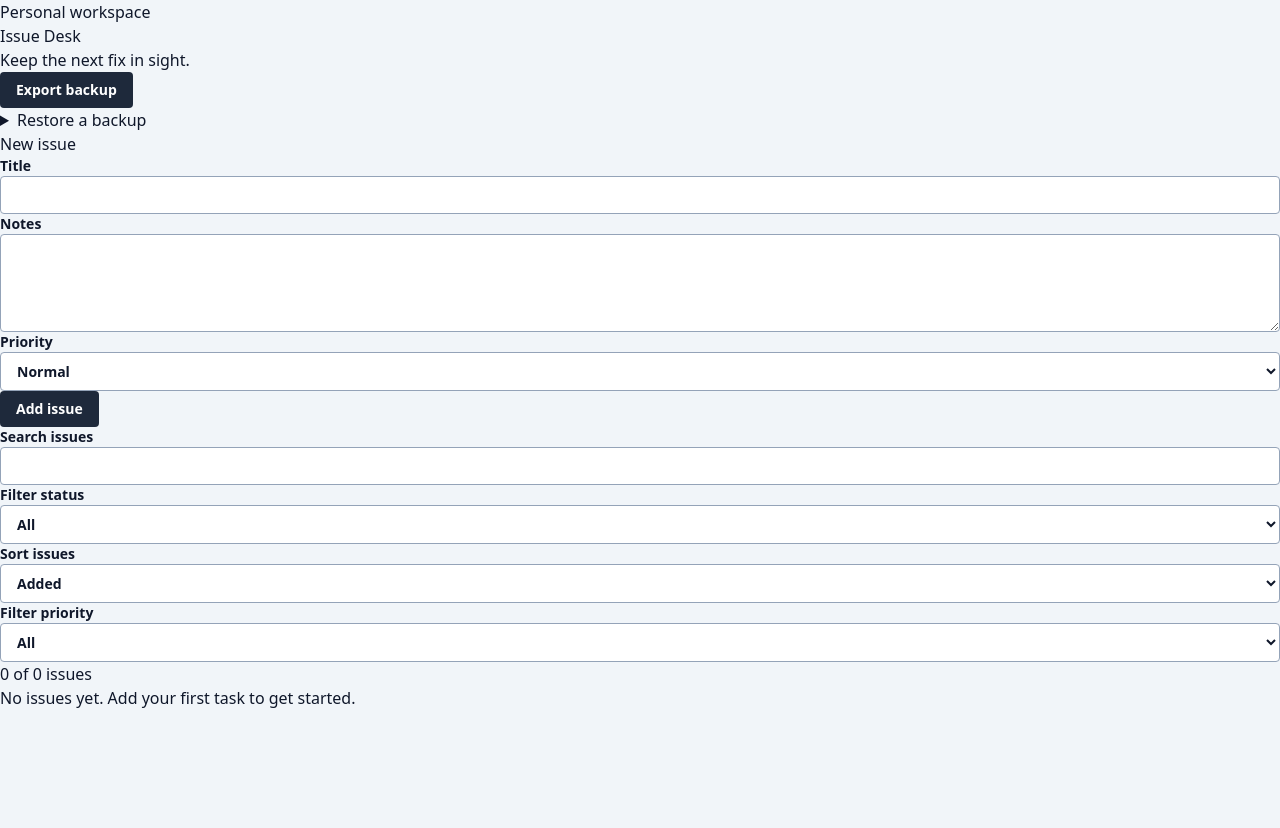
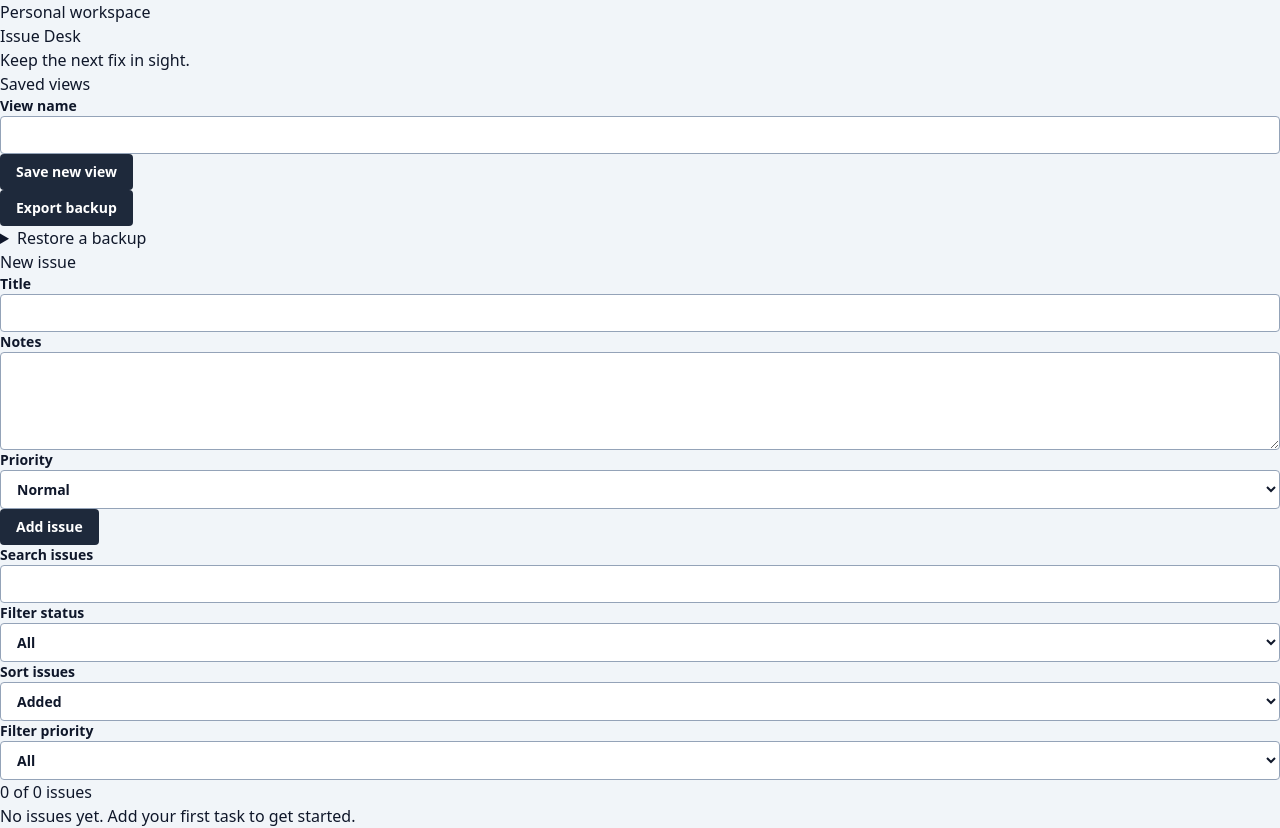
Before and after one commit to kirkduchesne/cairn, a React (Vite) app: page / in a window 1280 px wide. Before the commit the page ends 800 px from the top, so only its background shows below. Built offline with nearby package versions, Linux system fonts and the light colour scheme.

Commit message:
feat: save the current issue view

```diff
--- a/src/App.tsx
+++ b/src/App.tsx
@@ -1,6 +1,7 @@
 import { FormEvent, useRef, useState } from 'react';
 
 import { downloadBackup, parseBackup, mergeBackup } from './backup';
+import { SavedViews } from './SavedViews';
 import { queryIssues } from './query';
 import { Issue, loadIssues, storageKey } from './storage';
 
@@ -118,6 +119,7 @@ export function App() {
         <h1 className="mt-2 text-4xl font-bold">Issue Desk</h1>
         <p className="mt-3 text-slate-600">Keep the next fix in sight.</p>
       </header>
+      <SavedViews query={{ text: query, status: filter, priority: priorityFilter, order }} onApply={view => { setQuery(view.text); setFilter(view.status); setPriorityFilter(view.priority); setOrder(view.order); }} />
       <div className="mb-5">
         <button
           type="button"
@@ -257,7 +259,7 @@ export function App() {
             <label>
               Search issues
               <input
-                value={query}
+                maxLength={200} value={query}
                 onChange={(event) => setQuery(event.target.value)}
               />
             </label>
--- /dev/null
+++ b/src/SavedViews.tsx
@@ -0,0 +1,35 @@
+import { useRef, useState } from 'react';
+import { Query } from './query';
+import { loadViews, persistViews, SavedView } from './views';
+
+export function SavedViews({ query, onApply }: { query: Query; onApply: (query: Query) => void }) {
+  const [initial] = useState(loadViews);
+  const snapshot = useRef(initial.raw);
+  const [views, setViews] = useState(initial.views);
+  const [name, setName] = useState('');
+  const [message, setMessage] = useState(initial.error);
+  function save(next: SavedView[]) {
+    if (initial.error) return false;
+    try {
+      snapshot.current = persistViews(next, snapshot.current);
+      setViews(next);
+      setMessage('Views saved.');
+      return true;
+    } catch (error) {
+      setMessage(error instanceof Error ? error.message : 'Views could not be saved.');
+      return false;
+    }
+  }
+  return <section className="mb-5 space-y-3 rounded bg-white p-4" aria-label="Saved views">
+    <h2 className="font-semibold">Saved views</h2>
+    <fieldset disabled={Boolean(initial.error)} className="space-y-3">
+      <label>View name<input value={name} onChange={event => setName(event.target.value)} maxLength={40} /></label>
+      <button type="button" onClick={() => {
+        if (!name.trim()) { setMessage('Enter a view name.'); return; }
+        const view = { id: Date.now().toString(36) + Math.random().toString(36).slice(2), name: name.trim(), query };
+        if (save([...views, view])) setName('');
+      }}>Save new view</button>
+    </fieldset>
+    <p role="status">{message}</p>
+  </section>;
+}
```
Also changed, not shown: 1 other file (tests, documents, lock files or other folders).
